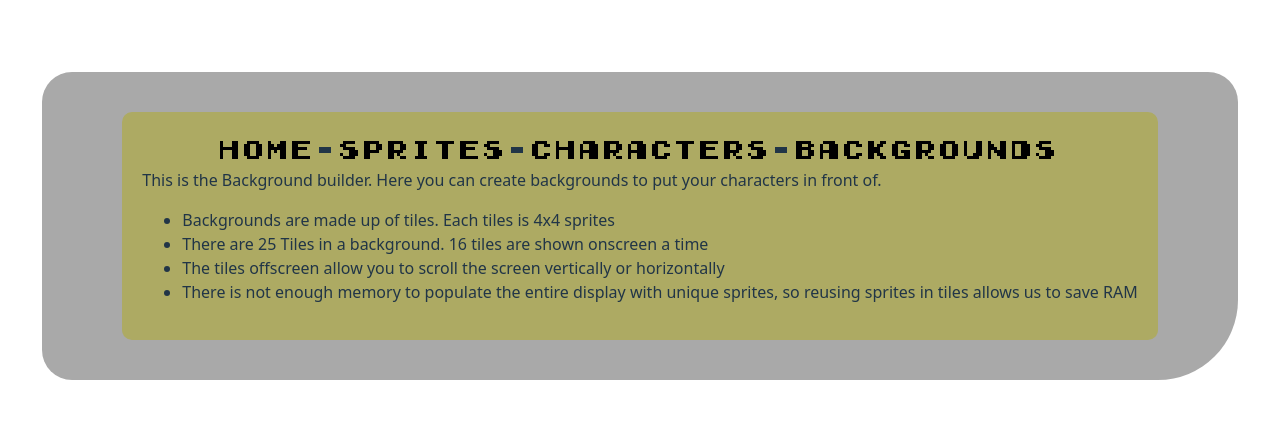
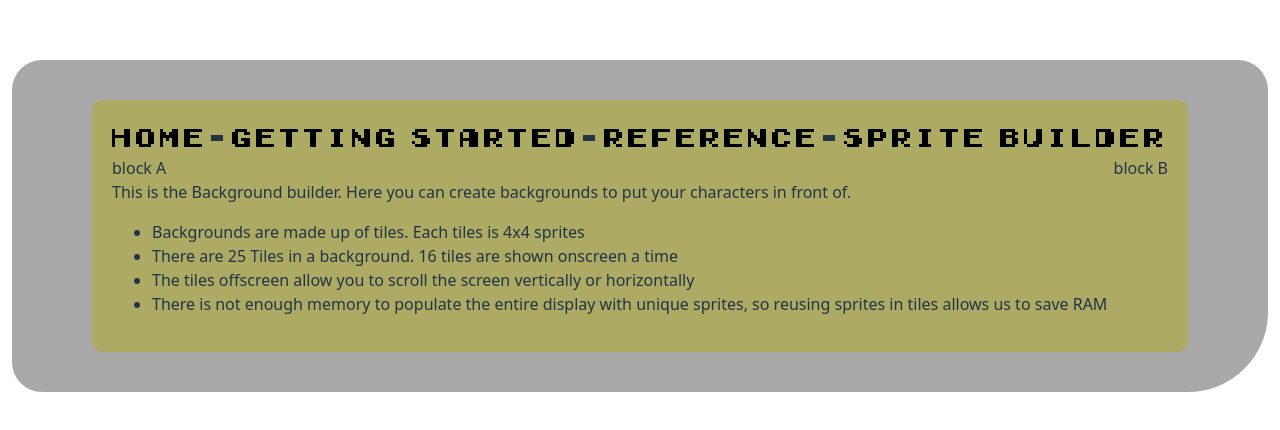
Before and after one commit to aaroneiche/gameboysaosite, a React (Vite) app: page /backgroundbuilder in a window 1280 px wide. Shown: the part 174-604 px from the top of the page. Built offline with nearby package versions, Linux system fonts and the light colour scheme.

Commit message:
Some updates, mostly instructions

```diff
--- a/src/App.tsx
+++ b/src/App.tsx
@@ -1,4 +1,3 @@
-import { useState} from 'react'
 import './App.css'
 import Navigation from './Navigation'
 import { BrowserRouter as Router, Routes, Route, Outlet} from "react-router-dom";
@@ -7,22 +6,27 @@ import { CharacterBuilder } from './CharacterBuilder';
 import { BackgroundBuilder } from './BackgroundBuilder';
 
 function App() {
-  const [count, setCount] = useState(0)
 
-
-  const MyPage = ()=>{
+  const Home = ()=>{
     return (
       <>
+        <h1>GameBoy SAO</h1>
+        <div>The GameBoy SAO is a simple add-on for your electronics conference badges</div>
 
-        <h1>Vite + React</h1>
-        <div className="card">
-          <button onClick={() => setCount((count) => count + 1)}>
-            count is {count}
-          </button>
-          <p>
-            Edit <code>src/App.tsx</code> and save to test HMR
-          </p>
-        </div>
+        <h3>What is this?</h3>
+        <p>SAOs are little 'add-on' badges that you can attach to your electronic conference badge with the SAO connector. This SAO is one that looks like a 1989 Nintendo Gameboy.</p>
+
+        <h3>Does it play games?</h3>
+        <p>It does not play any games. It's not outside the realm of possibility that you could display sprites and feed data through the I2C interface to "play a game", but I haven't really built it for that. So no promises. </p>
+
+        <h3>Can I make it display other stuff?</h3>
+        <p>Yes! There is a full-featured interface for displaying what you want to display on the SAO. You can create backgrounds, and move charactes in front of those backgrounds. For more information, visit the "Getting Started" section of this website to learn how to send commands to the SAO. You can also look at the Sprite Builder section for some helpful tools for making sprites, characters, and backgrounds.</p>
+
+        <h3>Can I recreate my favorite gameboy game with this?</h3>
+        <p>Yes! Sort of. You can probably make a pretty decent approximiation. The biggest limitation is that this display is 128x128 pixels. This falls short of the Gameboy's 160 x 144 pixels. Additionally, because of the display's ratio and the PCB, some parts of the display on the SAO are hidden, so you don't even get the full 128x128. Beyond that, it's mostly a matter of what and how you can animate things on the screen. There's limited memory available to the microcontroller, and the  </p>
+
+        <h3>Why did you make this?</h3>
+        <p>It's fun. Making SAOs started for me in 2023. I went to Hackaday Supercon and thought the badge SAOs were very cool. I went back in 2024 with my own [The MacSAO](https://aeiche.com/macsao). The GameBoySAO seemed like a fun idea, and it's one that I'm taking to Supercon in 2025.</p>
       </>
     );
   }
@@ -43,7 +47,7 @@ function App() {
     <Router>
       <Routes>
         <Route path="/" element={<Layout/>}>
-          <Route index element={<MyPage />} />
+          <Route index element={<Home />} />
           <Route path="/spritebuilder" element={<SpriteBuilder />} />
           <Route path="/characterbuilder" element={<CharacterBuilder />} />
           <Route path="/backgroundbuilder" element={<BackgroundBuilder />} />
--- a/src/BackgroundBuilder.tsx
+++ b/src/BackgroundBuilder.tsx
@@ -1,12 +1,47 @@
 export function BackgroundBuilder() {
+
+
   return (
     <div>
-      This is the Background builder. Here you can create backgrounds to put your characters in front of.
+      <div className="sideBySide">
+        <div className={"sbsBlock"}>
+          block A
+          {/* <SpriteGrid
+                scale={6}
+                sprites={storedSprites}
+                palette={currentPalette}
+                onSelect={handleSelectSprite}
+                /> */}
+        </div>
+        <div className={"sbsBlock"}>
+          <div className="pixelEditorBlock">
+            block B
+            {/* <div style={{ display: "flex" }}>
+                    <PixelEditor
+                    currentColor={currentColor}
+                    dataCallback={pixelUpdateCallback}
+                    ref={childRef}
+                    />
+                </div>
+                <div id="paletteSelector">{colorSelector}</div> */}
+          </div>
+        </div>
+      </div>
+      This is the Background builder. Here you can create backgrounds to put
+      your characters in front of.
       <ul>
         <li>Backgrounds are made up of tiles. Each tiles is 4x4 sprites</li>
-        <li>There are 25 Tiles in a background. 16 tiles are shown onscreen a time</li>
-        <li>The tiles offscreen allow you to scroll the screen vertically or horizontally</li>
-        <li>There is not enough memory to populate the entire display with unique sprites, so reusing sprites in tiles allows us to save RAM</li>
+        <li>
+          There are 25 Tiles in a background. 16 tiles are shown onscreen a time
+        </li>
+        <li>
+          The tiles offscreen allow you to scroll the screen vertically or
+          horizontally
+        </li>
+        <li>
+          There is not enough memory to populate the entire display with unique
+          sprites, so reusing sprites in tiles allows us to save RAM
+        </li>
       </ul>
     </div>
   );
--- a/src/Navigation.tsx
+++ b/src/Navigation.tsx
@@ -5,9 +5,9 @@ export default function Navigation() {
     return (
       <div className="nav">
         <Link to="/">Home</Link> -
-        <Link to="/spritebuilder">Sprites</Link> -
-        <Link to="/characterbuilder">Characters</Link> -
-        <Link to="/backgroundbuilder">Backgrounds</Link>
+        <Link to="gettingstarted">Getting Started</Link> -
+        <Link to="reference">Reference</Link> -
+        <Link to="/spritebuilder">Sprite Builder</Link>
       </div>
     );
 }
--- a/src/SpriteBuilder.tsx
+++ b/src/SpriteBuilder.tsx
@@ -233,7 +233,6 @@ export default function SpriteBuilder() {
     console.log(textContents);
   },[textContents])
 
-
   return (
     <div className="sideBySide">
       <div className={"sbsBlock"}>
@@ -243,6 +242,10 @@ export default function SpriteBuilder() {
           palette={currentPalette}
           onSelect={handleSelectSprite}
         />
+        <div>
+          <button>Character Sprites</button>
+          <button>Background Sprites</button>
+        </div>
       </div>
       <div className={"sbsBlock"}>
         <div className="pixelEditorBlock">
```
Also changed, not shown: src/# Getting Started.md (added, +30 -0 lines), src/GettingStartered.tsx (added).
